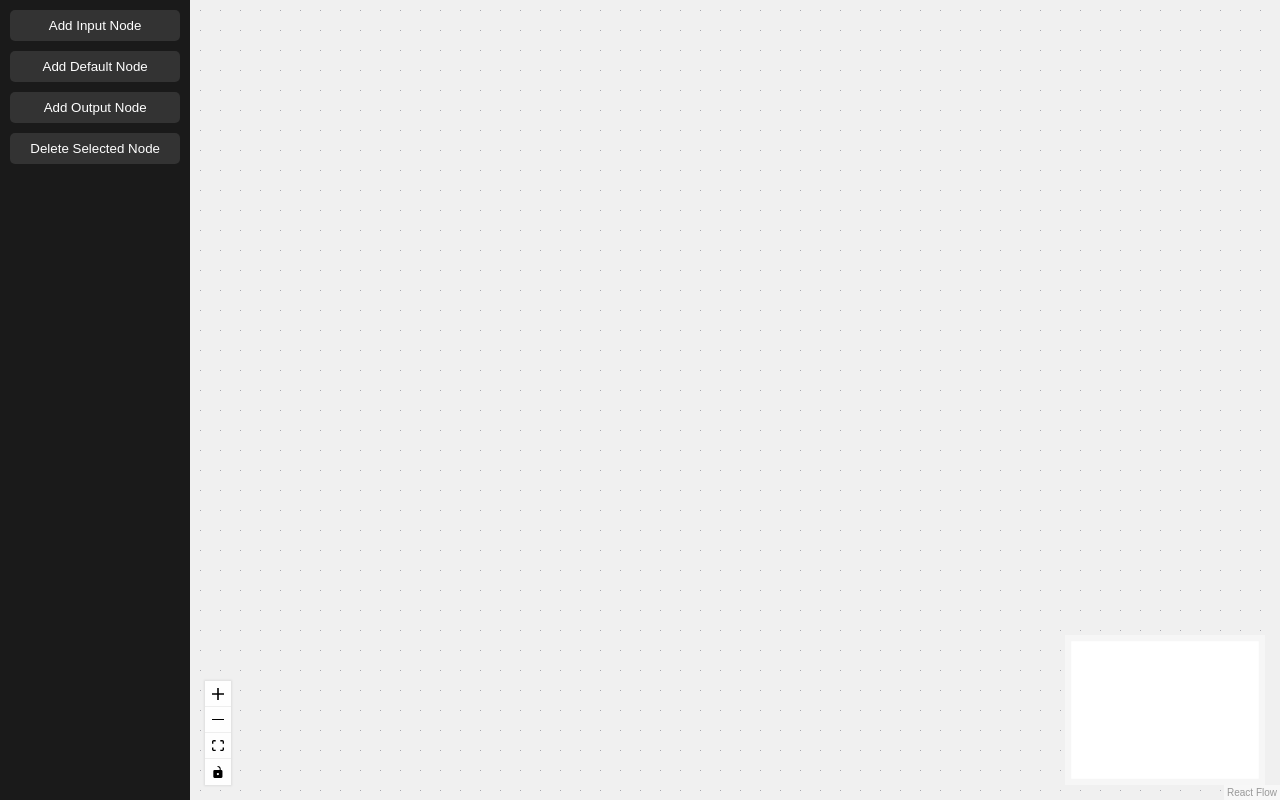
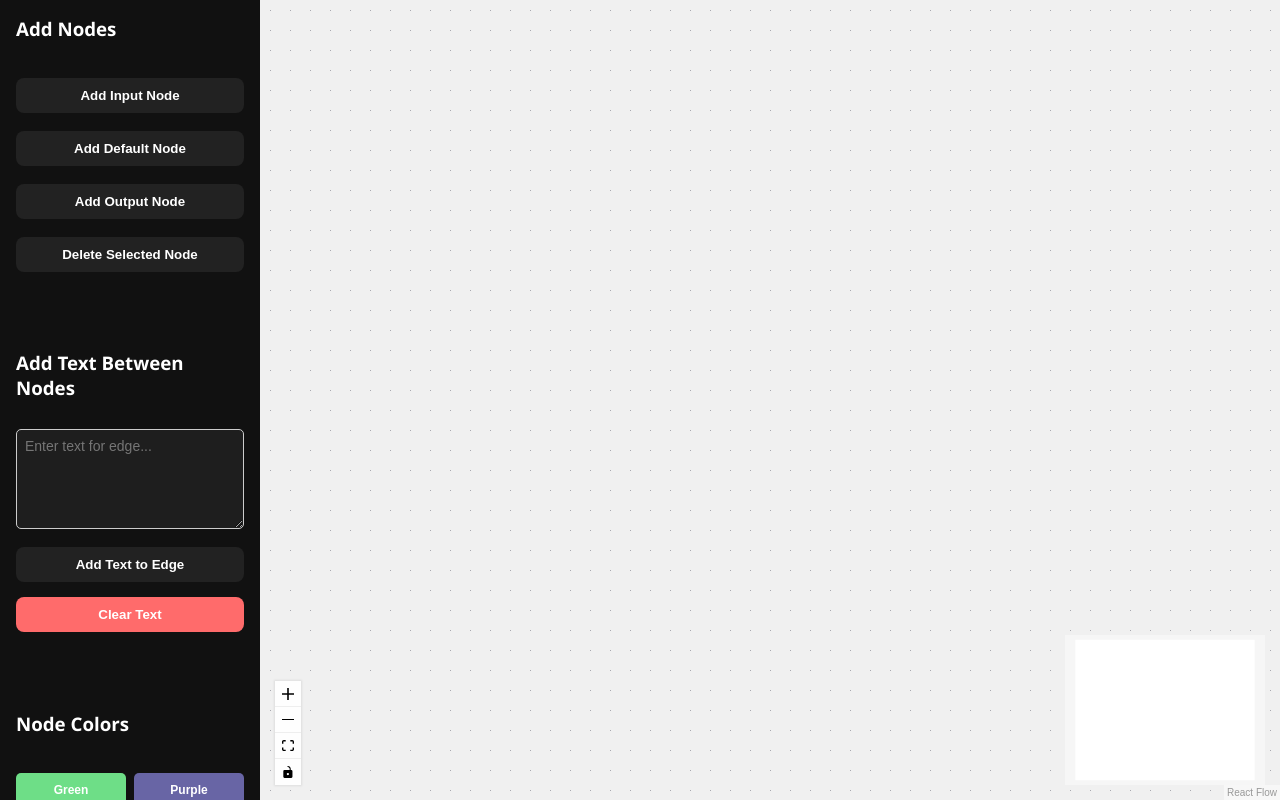
Before and after one commit to Akshat-Srivastava2004/Akshatflowreacteditor, a React (Vite) app: page / in a window 1280 px wide. Built offline with nearby package versions, Linux system fonts and the light colour scheme.

Commit message:
addtextfeatures

```diff
--- a/src/App.jsx
+++ b/src/App.jsx
@@ -1,4 +1,3 @@
-// App.jsx
 import React, { useCallback } from 'react';
 import {
   ReactFlow,
@@ -14,8 +13,11 @@ import {
 import '@xyflow/react/dist/style.css';
 import './index.css';
 
-// Node colors
 const nodeColor = (node) => {
+  // <CHANGE> Check for custom color first, then fall back to type-based color
+  if (node.data?.customColor) {
+    return node.data.customColor;
+  }
   switch (node.type) {
     case 'input':
       return '#6ede87';
@@ -26,14 +28,14 @@ const nodeColor = (node) => {
   }
 };
 
-// Custom Node Component
 const CustomNode = ({ data }) => {
   const [message, setMessage] = React.useState(data.message || '');
 
   return (
     <div
       style={{
-        backgroundColor: nodeColor({ type: data.type }),
+        // <CHANGE> Use the updated nodeColor function that checks customColor
+        backgroundColor: nodeColor({ type: data.type, data }),
         color: 'white',
         padding: 10,
         minWidth: 150,
@@ -69,19 +71,99 @@ const CustomNode = ({ data }) => {
   );
 };
 
-// Node types mapping
 const nodeTypes = {
   custom: CustomNode,
 };
 
-// Sidebar
-const Sidebar = ({ addNode ,deleteNode}) => {
+// <CHANGE> Enhanced Sidebar with Add Text feature and text editor
+const Sidebar = ({ addNode, deleteNode, changeNodeColor, edges, updateEdgeLabel, selectedEdge, setSelectedEdge }) => {
+  const [textInput, setTextInput] = React.useState(selectedEdge?.data?.label || '');
+  const [nodeColor, setNodeColor] = React.useState('#ff0072');
+
+  React.useEffect(() => {
+    if (selectedEdge?.data?.label) {
+      setTextInput(selectedEdge.data.label);
+    }
+  }, [selectedEdge]);
+
+  const handleAddText = () => {
+    if (selectedEdge) {
+      updateEdgeLabel(selectedEdge.id, textInput);
+    }
+  };
+
+  const handleClearText = () => {
+    setTextInput('');
+    if (selectedEdge) {
+      updateEdgeLabel(selectedEdge.id, '');
+    }
+  };
+
+  const colors = [
+    { name: 'Green', color: '#6ede87' },
+    { name: 'Purple', color: '#6865A5' },
+    { name: 'Pink', color: '#ff0072' },
+    { name: 'Blue', color: '#0041d0' },
+    { name: 'Red', color: '#ff4757' },
+    { name: 'Orange', color: '#ffa502' },
+    { name: 'Cyan', color: '#00d4ff' },
+    { name: 'Yellow', color: '#ffd60a' },
+  ];
+
   return (
     <div className="sidebar">
+      <h3 style={{ marginTop: 0 }}>Add Nodes</h3>
       <button onClick={() => addNode('input')}>Add Input Node</button>
       <button onClick={() => addNode('default')}>Add Default Node</button>
       <button onClick={() => addNode('output')}>Add Output Node</button>
       <button onClick={deleteNode}>Delete Selected Node</button>
+
+      <hr style={{ margin: '20px 0' }} />
+      <h3>Add Text Between Nodes</h3>
+      <textarea
+        style={{
+          width: '100%',
+          height: '150px',
+          padding: '8px',
+          borderRadius: '5px',
+          border: '1px solid #ccc',
+          fontFamily: 'Arial, sans-serif',
+          fontSize: '14px',
+          boxSizing: 'border-box',
+        }}
+        placeholder="Enter text for edge..."
+        value={textInput}
+        onChange={(e) => setTextInput(e.target.value)}
+      />
+      <button onClick={handleAddText} style={{ marginTop: '8px', width: '100%' }}>
+        {selectedEdge ? 'Update Edge Text' : 'Add Text to Edge'}
+      </button>
+      <button onClick={handleClearText} style={{ marginTop: '5px', width: '100%', background: '#ff6b6b' }}>
+        Clear Text
+      </button>
+
+      <hr style={{ margin: '20px 0' }} />
+      <h3>Node Colors</h3>
+      <div style={{ display: 'grid', gridTemplateColumns: 'repeat(2, 1fr)', gap: '8px' }}>
+        {colors.map((c) => (
+          <button
+            key={c.color}
+            onClick={() => changeNodeColor(c.color)}
+            style={{
+              background: c.color,
+              color: 'white',
+              border: 'none',
+              padding: '10px',
+              borderRadius: '5px',
+              cursor: 'pointer',
+              fontSize: '12px',
+              fontWeight: 'bold',
+            }}
+          >
+            {c.name}
+          </button>
+        ))}
+      </div>
     </div>
   );
 };
@@ -90,22 +172,39 @@ function Flow() {
   const [nodes, setNodes, onNodesChange] = useNodesState([]);
   const [edges, setEdges, onEdgesChange] = useEdgesState([]);
   const [selectedNodeId, setSelectedNodeId] = React.useState(null);
+  const [selectedEdge, setSelectedEdge] = React.useState(null);
 
   const onConnect = useCallback(
     (params) =>
       setEdges((eds) =>
-        addEdge({ ...params, animated: true, style: { stroke: '#0041d0', strokeWidth: 2 } }, eds)
+        addEdge({
+          ...params,
+          animated: true,
+          style: { stroke: '#0041d0', strokeWidth: 2 },
+          data: { label: '' },
+        }, eds)
       ),
     [setEdges]
   );
- // Delete selected node
+
   const deleteNode = () => {
     if (!selectedNodeId) return;
     setNodes((nds) => nds.filter((n) => n.id !== selectedNodeId));
     setEdges((eds) => eds.filter((e) => e.source !== selectedNodeId && e.target !== selectedNodeId));
     setSelectedNodeId(null);
   };
-  // Add node dynamically
+  const changeNodeColor = (color) => {
+  if (!selectedNodeId) return;
+  setNodes((nds) =>
+    nds.map((node) =>
+      node.id === selectedNodeId
+        ? { ...node, data: { ...node.data, customColor: color } }
+        : node
+    )
+  );
+};
+
+
   const addNode = (type) => {
     const id = (nodes.length + 1).toString();
     const label = type === 'input' ? 'Input Node' : type === 'output' ? 'Output Node' : `Node ${id}`;
@@ -117,7 +216,8 @@ function Flow() {
     };
     setNodes((nds) => [...nds, newNode]);
   };
-    const onNodeDoubleClick = (event, node) => {
+
+  const onNodeDoubleClick = (event, node) => {
     const label = prompt('Enter new label:', node.data.label);
     if (label) {
       setNodes((nds) =>
@@ -125,14 +225,38 @@ function Flow() {
       );
     }
   };
- // Track selected node
+
+  // <CHANGE> Handle edge click to select and edit text
+  const onEdgeClick = (event, edge) => {
+    setSelectedEdge(edge);
+  };
+
+  // <CHANGE> Update edge label with text
+  const updateEdgeLabel = (edgeId, label) => {
+    setEdges((eds) =>
+      eds.map((e) =>
+        e.id === edgeId
+          ? { ...e, label, data: { ...e.data, label } }
+          : e
+      )
+    );
+  };
+
   const onSelectionChange = useCallback(({ nodes }) => {
     setSelectedNodeId(nodes.length ? nodes[0].id : null);
   }, []);
 
   return (
     <div className="wrapper">
-      <Sidebar addNode={addNode} deleteNode={deleteNode} />
+    <Sidebar
+  addNode={addNode}
+  deleteNode={deleteNode}
+  changeNodeColor={changeNodeColor}
+  edges={edges}
+  updateEdgeLabel={updateEdgeLabel}
+  selectedEdge={selectedEdge}
+  setSelectedEdge={setSelectedEdge}
+/>
       <div className="flow-container">
         <ReactFlow
           nodes={nodes}
@@ -140,13 +264,14 @@ function Flow() {
           onNodesChange={onNodesChange}
           onEdgesChange={onEdgesChange}
           onConnect={onConnect}
-            onSelectionChange={onSelectionChange}
+          onSelectionChange={onSelectionChange}
           fitView
           nodeTypes={nodeTypes}
-           onNodeDoubleClick={onNodeDoubleClick}
+          onNodeDoubleClick={onNodeDoubleClick}
+          onEdgeClick={onEdgeClick}
           style={{ width: '100%', height: '100%' }}
         >
-          <MiniMap nodeColor={nodeColor} nodeStrokeWidth={3} zoomable pannable />
+          <MiniMap nodeStrokeWidth={3} zoomable pannable />
           <Controls />
           <Background />
         </ReactFlow>
--- a/src/index.css
+++ b/src/index.css
@@ -48,3 +48,75 @@ html, body, #app {
   flex-grow: 1;
   background-color: #f0f0f0;
 }
+/* Sidebar layout fix */
+.sidebar {
+  width: 260px;
+  background-color: #111;
+  color: white;
+  padding: 16px;
+  height: 100vh;
+  overflow-y: auto;
+  overflow-x: hidden;
+  position: fixed;
+  top: 0;
+  left: 0;
+  box-sizing: border-box;
+  font-family: 'Segoe UI', sans-serif;
+}
+
+.wrapper {
+  display: flex;
+}
+
+.flow-container {
+  flex: 1;
+  margin-left: 260px;
+  height: 100vh;
+}
+
+/* --- Textarea improvements --- */
+.sidebar textarea {
+  width: 100%;
+  min-height: 100px;
+  resize: vertical; /* Allow vertical resizing */
+  border-radius: 8px;
+  border: 1px solid #444;
+  padding: 10px;
+  font-size: 14px;
+  color: #fff;
+  background-color: #1e1e1e;
+  outline: none;
+  box-sizing: border-box;
+  transition: border-color 0.2s ease;
+}
+
+.sidebar textarea:focus {
+  border-color: #00d4ff;
+  background-color: #252525;
+}
+
+/* --- Buttons for better look --- */
+.sidebar button {
+  width: 100%;
+  margin-top: 8px;
+  background: #222;
+  color: white;
+  border: none;
+  border-radius: 8px;
+  padding: 10px;
+  font-weight: bold;
+  cursor: pointer;
+  transition: background 0.2s ease, transform 0.1s ease;
+}
+
+.sidebar button:hover {
+  background: #333;
+  transform: scale(1.02);
+}
+
+.sidebar hr {
+  border: none;
+  height: 1px;
+  background-color: #333;
+  margin: 20px 0;
+}
```
